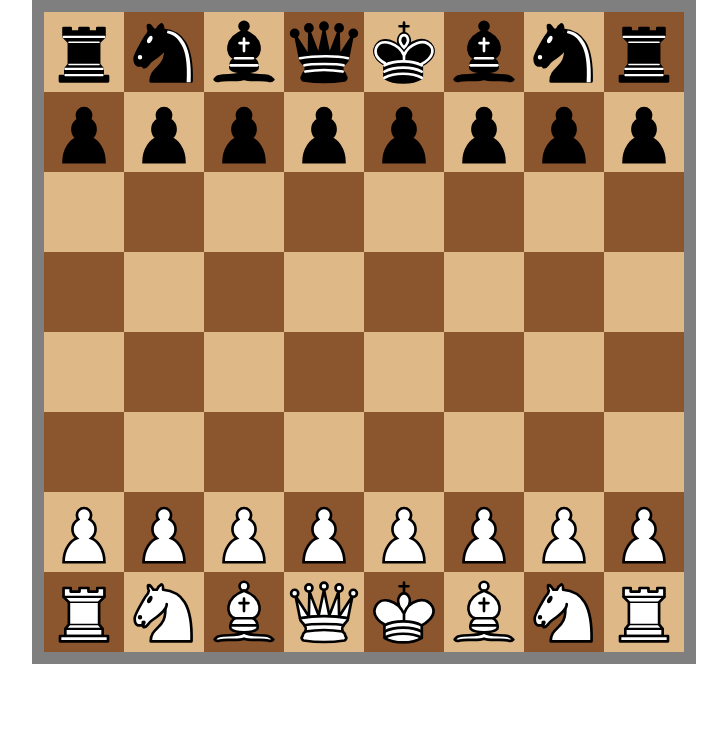
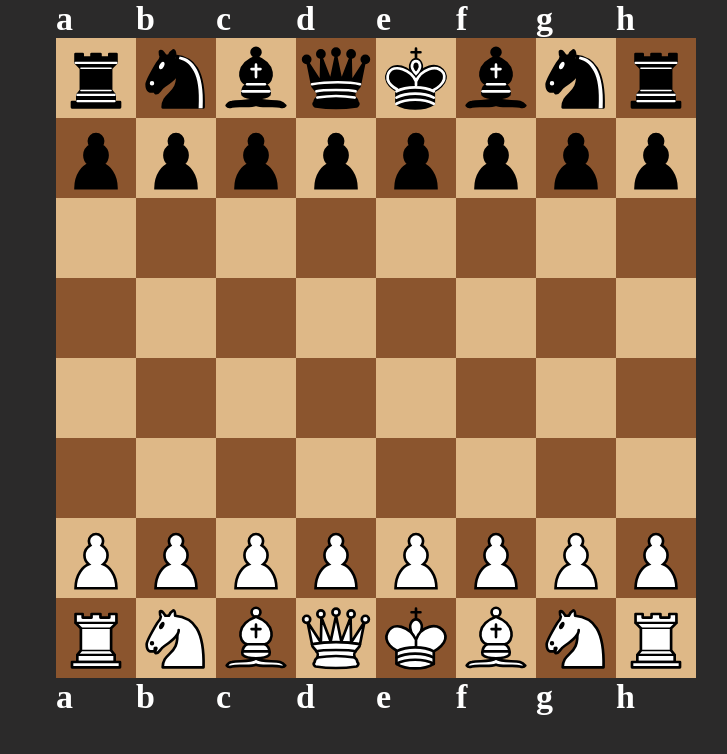
Before and after one commit to NuraddinMammadzada/Practice-Task-2, a plain HTML site: page index.html in a window 1280 px wide. Shown: the whole page, without its empty margins (134-861 px from the left). Drawn offline with Linux system fonts and the light colour scheme.

Commit message:
changed backround and added letters

```diff
--- a/css/main.css
+++ b/css/main.css
@@ -1,6 +1,7 @@
 body {
     margin: 0;
     position: relative;
+    background-color: rgb(43, 42, 42);
 }
 
 div.board {
@@ -8,8 +9,69 @@ div.board {
     height: 640px;
     position: absolute;
     right: 450px;
-    border: 12px solid rgb(127, 127, 127);
     display: flex;
+}
+
+div.ilk>p {
+    color: white;
+    font-weight: bold;
+    font-size: 34px;
+    margin: 0;
+}
+
+div.ikinci>p {
+    color: white;
+    font-weight: bold;
+    font-size: 34px;
+    margin: 0;
+}
+
+div.ucuncu>p {
+    color: #ffffff;
+    font-weight: bold;
+    font-size: 34px;
+    margin: 0;
+}
+
+div.dorduncu>p {
+    color: white;
+    font-weight: bold;
+    font-size: 34px;
+    margin: 0;
+}
+
+div.besinci>p {
+    color: white;
+    font-weight: bold;
+    font-size: 34px;
+    margin: 0;
+}
+
+div.altinci>p {
+    color: white;
+    font-weight: bold;
+    font-size: 34px;
+    margin: 0;
+}
+
+div.iltinci>p {
+    color: white;
+    font-weight: bold;
+    font-size: 34px;
+    margin: 0;
+}
+
+div.yeddinci>p {
+    color: white;
+    font-weight: bold;
+    font-size: 34px;
+    margin: 0;
+}
+div.sonuncu>p {
+    color: white;
+    font-weight: bold;
+    font-size: 34px;
+    margin: 0;
 }
 
 div.whitesquare {
@@ -17,72 +79,89 @@ div.whitesquare {
     width: 80px;
     height: 80px;
 }
+
 div.blacksquare {
     background-color: rgb(139, 85, 46);
     width: 80px;
     height: 80px;
 }
+
 div.ilk>div.blacksquare>img {
     width: 100%;
     height: auto;
 }
-div.ikinci>div.whitesquare>img{
+
+div.ikinci>div.whitesquare>img {
     width: 100%;
     height: auto;
 }
-div.ucuncu>div.blacksquare>img{
+
+div.ucuncu>div.blacksquare>img {
     width: 100%;
     height: auto;
 }
-div.dorduncu>div.whitesquare>img{
+
+div.dorduncu>div.whitesquare>img {
     width: 100%;
     height: auto;
 }
-div.besinci>div.blacksquare>img{
+
+div.besinci>div.blacksquare>img {
     width: 100%;
     height: auto;
 }
-div.altinci>div.whitesquare>img{
+
+div.altinci>div.whitesquare>img {
     width: 100%;
     height: auto;
 }
-div.yeddinci>div.blacksquare>img{
+
+div.yeddinci>div.blacksquare>img {
     width: 100%;
     height: auto;
 }
-div.sonuncu>div.whitesquare>img{
+
+div.sonuncu>div.whitesquare>img {
     width: 100%;
     height: auto;
 }
+
 div.ilk>div.whitesquare>img {
     width: 100%;
     height: auto;
 }
+
 div.sonuncu>div.blacksquare>img {
     width: 100%;
     height: auto;
 }
-div.ikinci>div.blacksquare>img{
+
+div.ikinci>div.blacksquare>img {
     width: 100%;
     height: auto;
 }
-div.yeddinci>div.whitesquare>img{
+
+div.yeddinci>div.whitesquare>img {
     width: 100%;
     height: auto;
 }
-div.ucuncu>div.whitesquare>img{
+
+div.ucuncu>div.whitesquare>img {
     width: 100%;
     height: auto;
 }
-div.altinci>div.blacksquare>img{
+
+div.altinci>div.blacksquare>img {
     width: 100%;
     height: auto;
 }
-div.dorduncu>div.blacksquare>img{
+
+div.dorduncu>div.blacksquare>img {
     width: 100%;
     height: auto;
 }
-div.besinci>div.whitesquare>img{
+
+div.besinci>div.whitesquare>img {
     width: 100%;
     height: auto;
 }
--- a/index.html
+++ b/index.html
@@ -9,8 +9,21 @@
 </head>
 
 <body>
+    <!-- <div class="herfler">
+        <p>a</p>
+
+        <p>b</p>
+        <p>c</p>
+        <p>d</p>
+        <p>e</p>
+        <p>f</p>
+        <p>g</p>
+        <p>h</p>
+
+    </div> -->
     <div class="board">
         <div class="ilk">
+            <p>a</p>
             <div class="whitesquare"><img src="images/rook-b.svg" alt=""></div>
             <div class="blacksquare"><img src="images/pawn-b.svg" alt=""></div>
             <div class="whitesquare"></div>
@@ -19,8 +32,10 @@
             <div class="blacksquare"></div>
             <div class="whitesquare"><img src="images/pawn-w.svg" alt=""></div>
             <div class="blacksquare"><img src="images/rook-w.svg" alt=""></div>
+            <p>a</p>
         </div>
         <div class="ikinci">
+            <p>b</p>
             <div class="blacksquare"><img src="images/knight-b.svg" alt=""></div>
             <div class="whitesquare"><img src="images/pawn-b.svg" alt=""></div>
             <div class="blacksquare"></div>
@@ -29,8 +44,10 @@
             <div class="whitesquare"></div>
             <div class="blacksquare"><img src="images/pawn-w.svg" alt=""></div>
             <div class="whitesquare"><img src="images/knight-w.svg" alt=""></div>
+            <p>b</p>
         </div>
         <div class="ucuncu">
+            <p>c</p>
             <div class="whitesquare"><img src="images/bishop-b.svg" alt=""></div>
             <div class="blacksquare"><img src="images/pawn-b.svg" alt=""></div>
             <div class="whitesquare"></div>
@@ -39,8 +56,10 @@
             <div class="blacksquare"></div>
             <div class="whitesquare"><img src="images/pawn-w.svg" alt=""></div>
             <div class="blacksquare"><img src="images/bishop-w.svg" alt=""></div>
+            <p>c</p>
         </div>
         <div class="dorduncu">
+            <p>d</p>
             <div class="blacksquare"><img src="images/queen-b.svg" alt=""></div>
             <div class="whitesquare"><img src="images/pawn-b.svg" alt=""></div>
             <div class="blacksquare"></div>
@@ -49,8 +68,10 @@
             <div class="whitesquare"></div>
             <div class="blacksquare"><img src="images/pawn-w.svg" alt=""></div>
             <div class="whitesquare"><img src="images/queen-w.svg" alt=""></div>
+            <p>d</p>
         </div>
         <div class="besinci">
+            <p>e</p>
             <div class="whitesquare"><img src="images/king-b.svg" alt=""></div>
             <div class="blacksquare"><img src="images/pawn-b.svg" alt=""></div>
             <div class="whitesquare"></div>
@@ -59,8 +80,10 @@
             <div class="blacksquare"></div>
             <div class="whitesquare"><img src="images/pawn-w.svg" alt=""></div>
             <div class="blacksquare"><img src="images/king-w.svg" alt=""></div>
+            <p>e</p>
         </div>
         <div class="altinci">
+            <p>f</p>
             <div class="blacksquare"><img src="images/bishop-b.svg" alt=""></div>
             <div class="whitesquare"><img src="images/pawn-b.svg" alt=""></div>
             <div class="blacksquare"></div>
@@ -69,8 +92,10 @@
             <div class="whitesquare"></div>
             <div class="blacksquare"><img src="images/pawn-w.svg" alt=""></div>
             <div class="whitesquare"><img src="images/bishop-w.svg" alt=""></div>
+            <p>f</p>
         </div>
         <div class="yeddinci">
+            <p>g</p>
             <div class="whitesquare"><img src="images/knight-b.svg" alt=""></div>
             <div class="blacksquare"><img src="images/pawn-b.svg" alt=""></div>
             <div class="whitesquare"></div>
@@ -79,8 +104,10 @@
             <div class="blacksquare"></div>
             <div class="whitesquare"><img src="images/pawn-w.svg" alt=""></div>
             <div class="blacksquare"><img src="images/knight-w.svg" alt=""></div>
+            <p>g</p>
         </div>
         <div class="sonuncu">
+            <p>h</p>
             <div class="blacksquare"><img src="images/rook-b.svg" alt=""></div>
             <div class="whitesquare"><img src="images/pawn-b.svg" alt=""></div>
             <div class="blacksquare"></div>
@@ -89,6 +116,7 @@
             <div class="whitesquare"></div>
             <div class="blacksquare"><img src="images/pawn-w.svg" alt=""></div>
             <div class="whitesquare"><img src="images/rook-w.svg" alt=""></div>
+            <p>h</p>
         </div>
 
 
```
Lines whose indentation alone changed are shown as unchanged.
